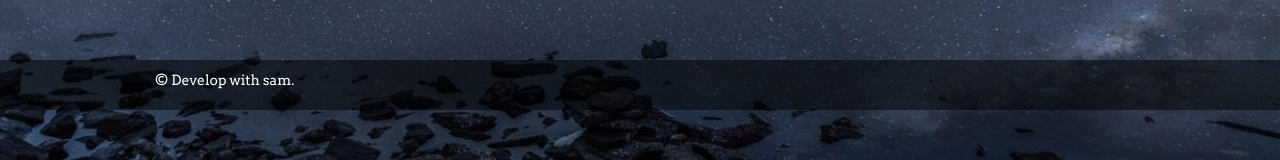
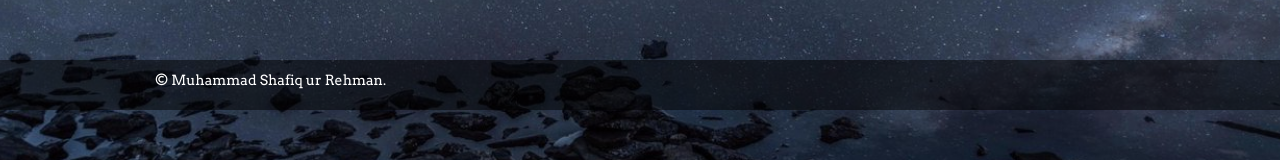
Before and after one commit to shafiq9/Company-Website, a plain HTML site: page index.html in a window 1280 px wide. Shown: the part 612-772 px from the top of the page. Drawn offline with nearby package versions, Linux system fonts and the light colour scheme.

Commit message:
Update index.html
added one change

```diff
--- a/index.html
+++ b/index.html
@@ -81,7 +81,7 @@
 <!---Create footer--->
  <div class="footer">
  <div class="container">
-  <p>&copy; Develop with sam.</p>
+  <p>&copy; Muhammad Shafiq ur Rehman.</p>
 </div>
 </div>
 
```
